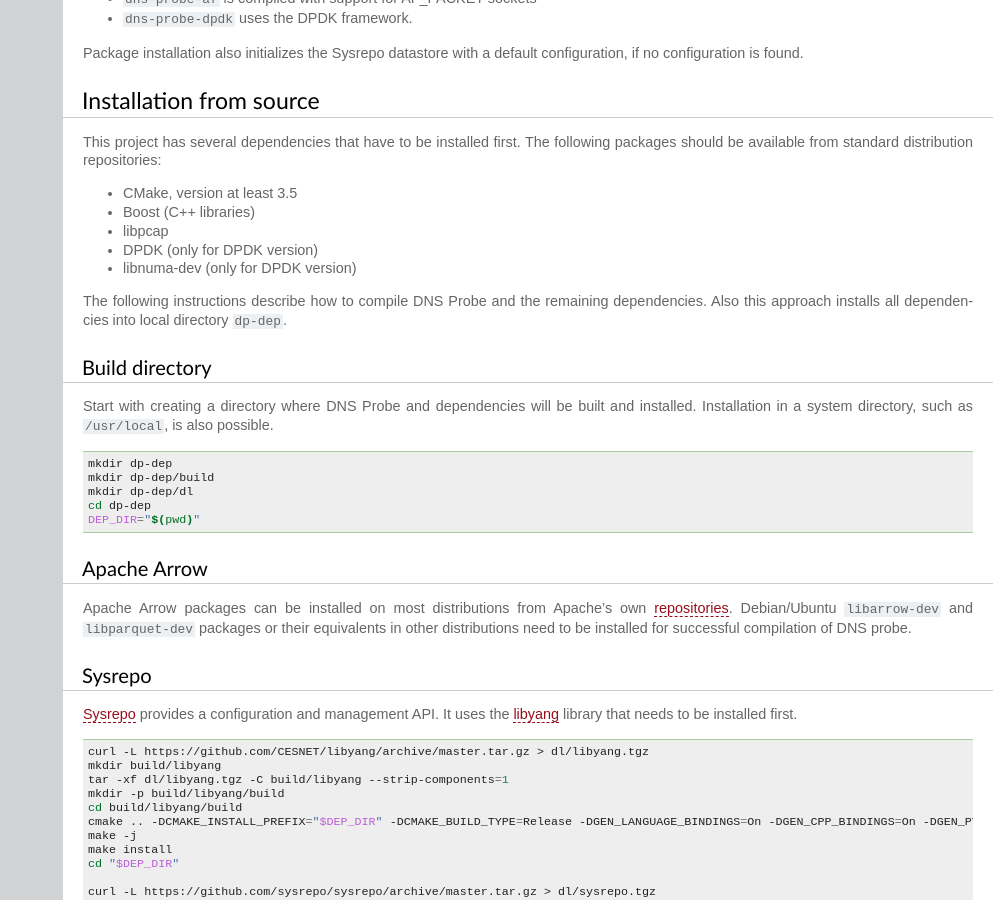
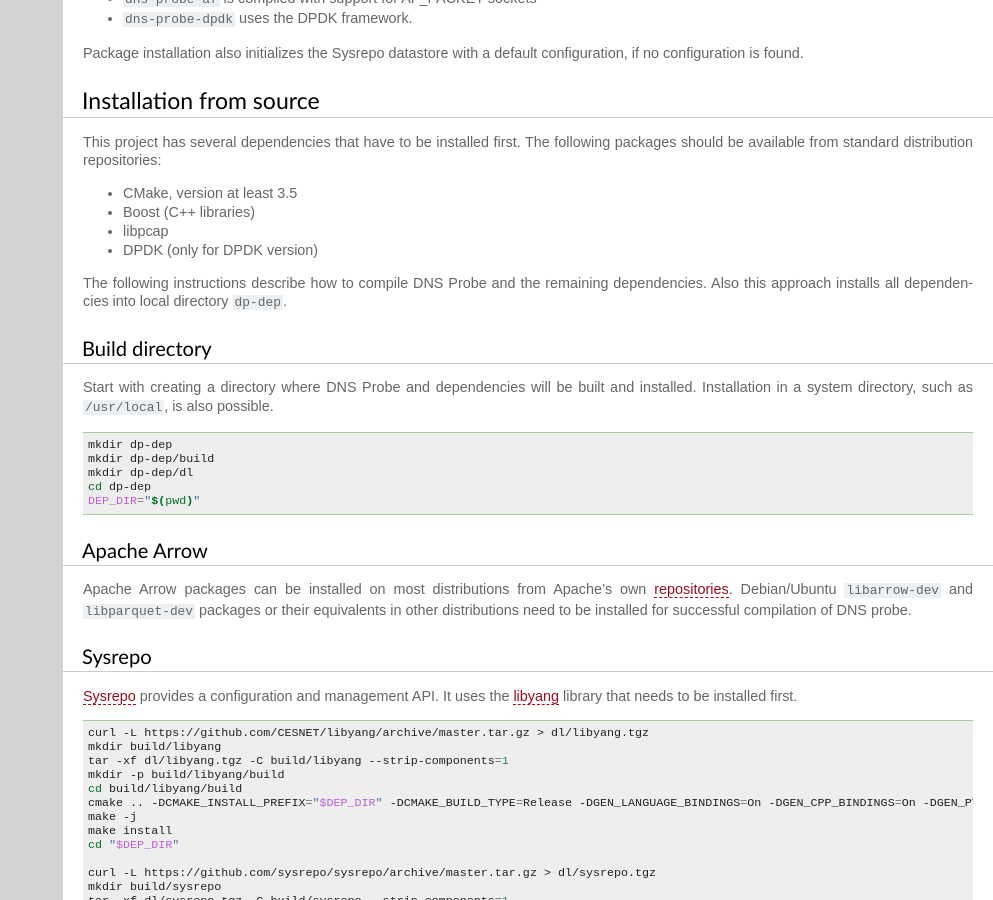
Before and after one commit to CZ-NIC/dns-probe, a Sphinx documentation site: the page built from doc/Installation.rst, in a window 1280 px wide and 900 px high, scrolled down 1134 px. Shown: the whole window, without its empty margins (287-1280 px from the left). Built offline with Sphinx 7.4.7, drawn with Linux system fonts in a browser that asks for light colours.

Commit message:
Sphinx: Remove unnecessary dependency from installation instructions

```diff
--- a/doc/Installation.rst
+++ b/doc/Installation.rst
@@ -91,7 +91,6 @@
 - Boost (C++ libraries)
 - libpcap
 - DPDK (only for DPDK version)
-- libnuma-dev (only for DPDK version)
 
 The following instructions describe how to compile DNS Probe and the
 remaining dependencies. Also this approach installs all dependencies
```
